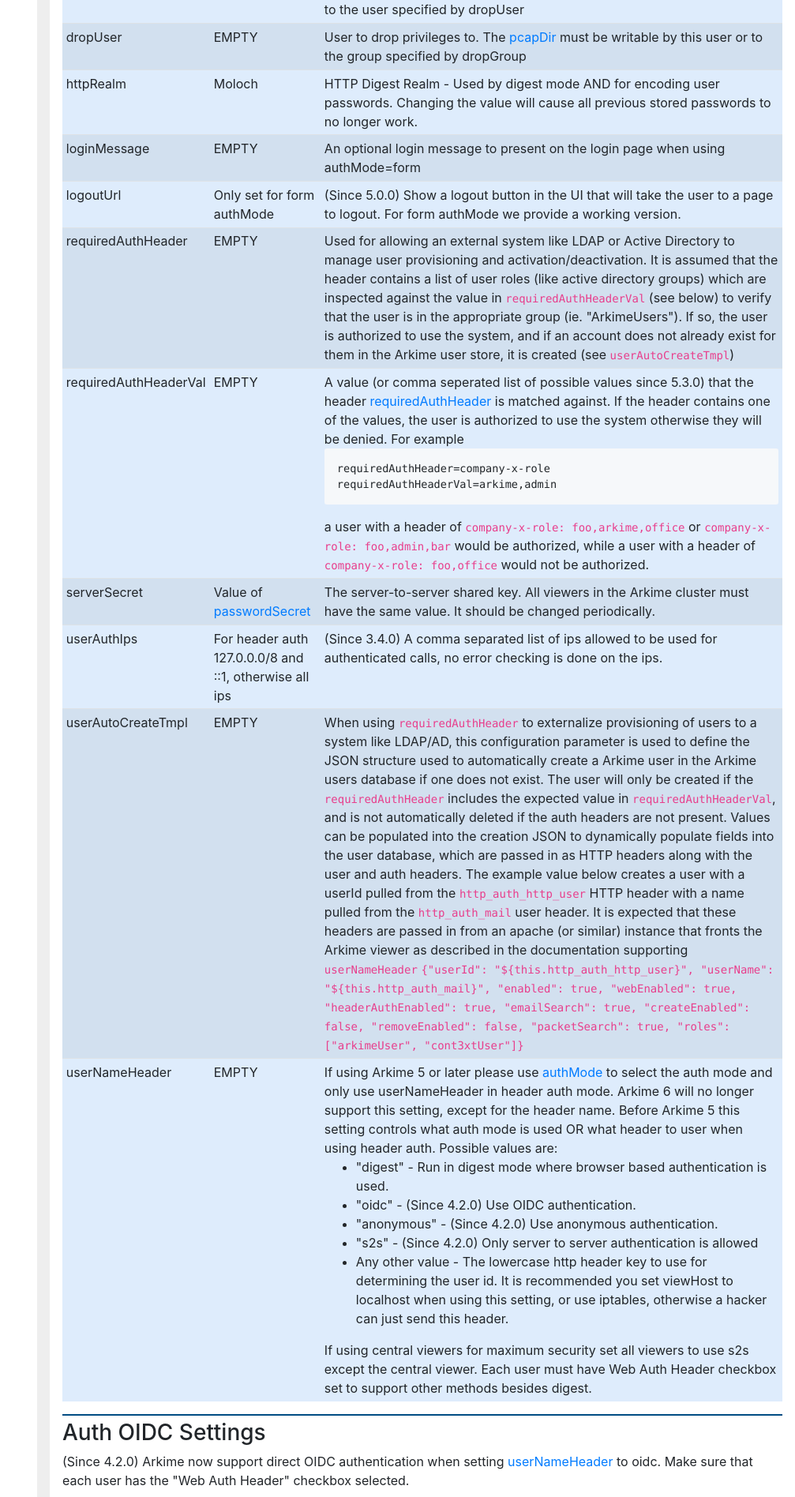
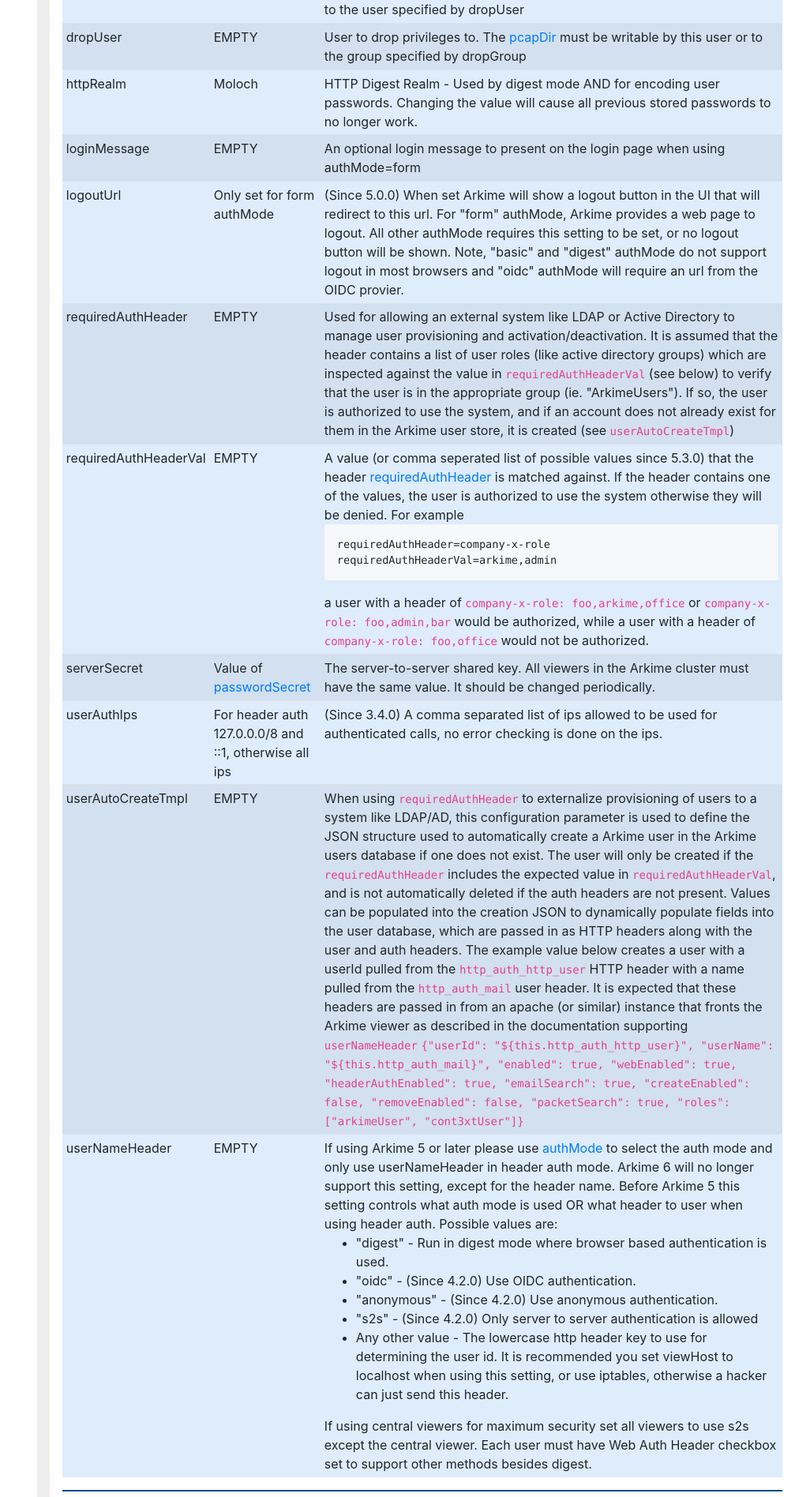
Before and after one commit to arkime/arkimeweb, a Jekyll site: the page built from settings.html, in a window 1280 px wide. Shown: the part 2779-4675 px from the top of the page at 79% size, without its empty margins (273-1280 px from the left). Built offline with Jekyll 4.4.1, drawn with Linux system fonts in a browser that asks for light colours; some of the changed text lies outside the part shown.

Commit message:
more info for logoutUrl

```diff
--- a/_data/shared/security.yml
+++ b/_data/shared/security.yml
@@ -155,7 +155,10 @@
   - key: logoutUrl
     value: Only set for form authMode
     text: |
-      (Since 5.0.0) Show a logout button in the UI that will take the user to a page to logout. For form authMode we provide a working version.
+      (Since 5.0.0) When set Arkime will show a logout button in the UI that will redirect to this url.
+      For "form" authMode, Arkime provides a web page to logout.
+      All other authMode requires this setting to be set, or no logout button will be shown.
+      Note, "basic" and "digest" authMode do not support logout in most browsers and "oidc" authMode will require an url from the OIDC provier.
 
   - key: loginMessage
     value: EMPTY
```
